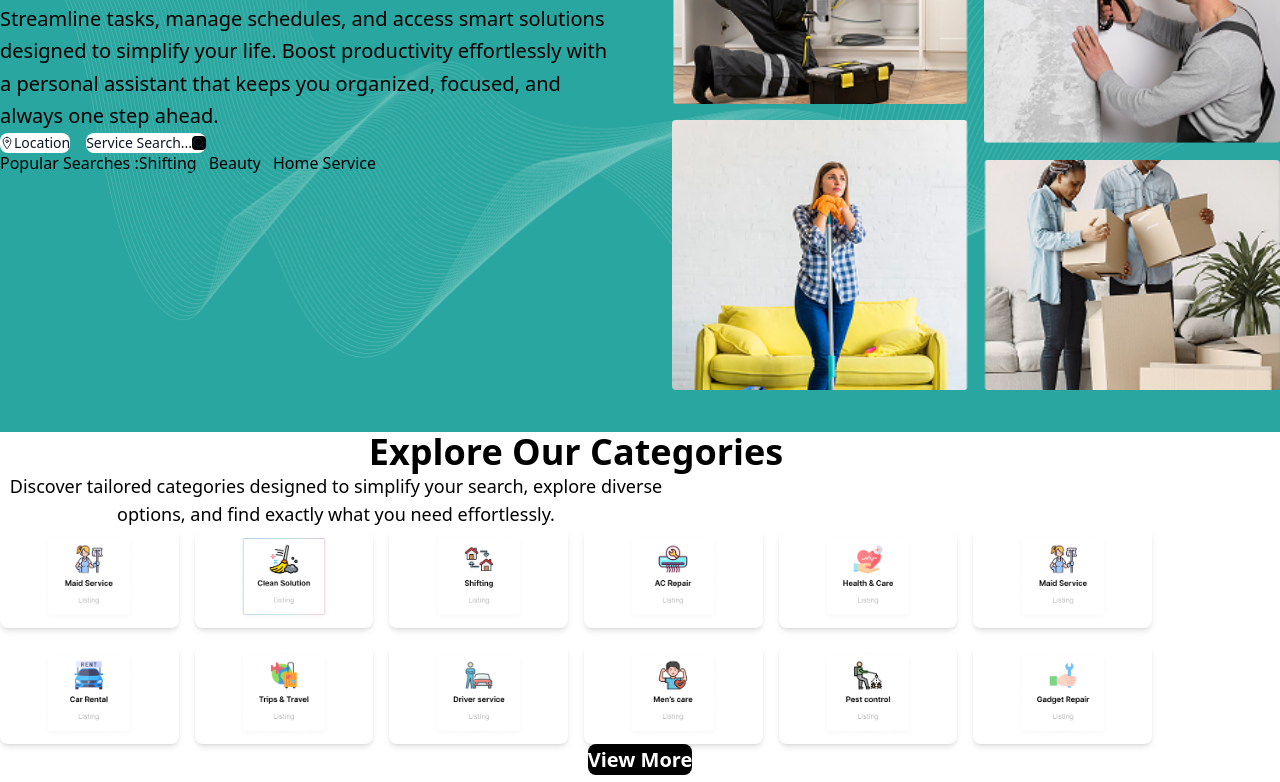
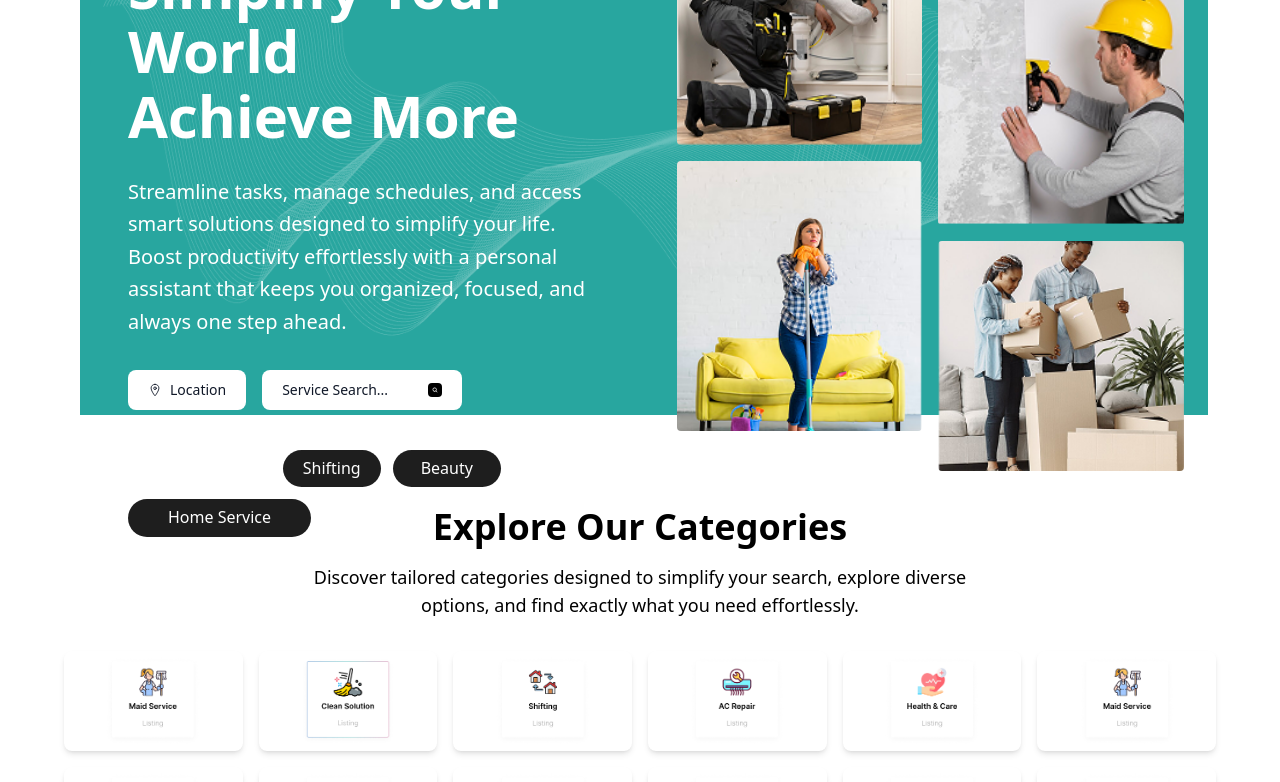
Before and after one commit to ankitahossain/Sheba_I_Task, a React (Vite) app: page / in a window 1280 px wide. Shown: the part 260-1042 px from the top of the page. Built offline with nearby package versions, Linux system fonts and the light colour scheme.

Commit message:
codeAdded

```diff
--- a/src/Components/Works.jsx
+++ b/src/Components/Works.jsx
@@ -29,7 +29,7 @@ const Works = () => {
         </div>
         {/* Cards container */}
         <div className="relative z-10 flex flex-col lg:flex-row justify-center items-center gap-8 lg:gap-x-24 mt-10 sm:mt-20 flex-wrap">
-          {/* Left column */}
+
           <div className="flex flex-col gap-8 sm:gap-16 lg:gap-36 items-center w-full lg:w-auto">
             {/* Card 1 */}
             <div className="w-full max-w-xs sm:max-w-md md:w-[426px] h-auto sm:h-[286px] flex flex-col justify-center items-center gap-4 rounded-2xl bg-white_color shadow-xl lg:mr-[58%] p-4">
--- a/src/index.css
+++ b/src/index.css
@@ -1,64 +1,55 @@
-/* Tailwind v4 syntax - no @tailwind directives needed */
 @import "tailwindcss";
 
-/* Custom CSS variables */
 :root {
   --font-inter: "Inter", sans-serif;
   --font-lato: "Lato", sans-serif;
-  --font-roboto: "Roboto", sans-serif;
+  --font-roboto:"Roboto", sans-serif;
   --font-open-sans: "Open Sans", sans-serif;
   --color-black_color: #1E1E1E;
   --color-white_color: #FFFFFF;
   --color-hover_color: #124544;
   --color-banner_color: #28A69F;
   --color-font_color: #000000;
-  --color-gray_color: #727e89;
-  --color-bg_color: #f5f5f5;
+  --color-gray_color:#727e89;
+  --color-bg_color:#f5f5f5;
 }
 
-/* Custom theme configuration for Tailwind v4 */
-@theme {
-  --font-family-inter: var(--font-inter);
-  --font-family-lato: var(--font-lato);
-  --font-family-roboto: var(--font-roboto);
-  --font-family-open-sans: var(--font-open-sans);
+@theme{
+  --font-font-open-sans:var(font-open-sans);
+  --font-font-lato:var(font-lato);
+  --font-roboto:var(font-roboto);
+  --font-font-inter:var(font-inter);
+  --color-black_color:var(black_color);
+  --color-white_color:var(white_color);
+  --color-hover_color:var(hover_color);
+  --color-banner_color:var(banner_color);
+  --color-font_color:var(font_color);
+  --color-gray_color:var(gray_color);
+  --color-bg_color:var(-bg_color);
 
-  --color-black-custom: var(--color-black_color);
-  --color-white-custom: var(--color-white_color);
-  --color-hover-custom: var(--color-hover_color);
-  --color-banner-custom: var(--color-banner_color);
-  --color-font-custom: var(--color-font_color);
-  --color-gray-custom: var(--color-gray_color);
-  --color-bg-custom: var(--color-bg_color);
 }
 
-/* Base styles */
+@layer base {
   * {
-  margin: 0;
-  padding: 0;
-  box-sizing: border-box;
+    @apply m-0 p-0 box-border;
+  }
+  ul, li, ol {
+    @apply list-none;
+  }
+  img {
+    @apply align-middle;
+  }
+  a {
+    @apply inline-block no-underline;
+  }
 }
 
-ul, li, ol {
-  list-style: none;
-}
-
-img {
-  vertical-align: middle;
-}
-
-a {
-  display: inline-block;
-  text-decoration: none;
-}
-
-/* Custom component styles */
+@layer components {
   .menu {
     position: relative;
     color: var(--color-black_color);
     transition: all linear 0.2s;
   }
-
   .menu:hover {
     color: var(--color-hover_color);
   }
@@ -68,16 +59,13 @@ a {
     color: var(--color-white_color);
     transition: all linear 0.2s;
   }
-
   .footer_item:hover {
     color: var(--color-hover_color);
   }
-
   .btn {
     position: relative;
     overflow: hidden;
   }
-
   .btn::after {
     position: absolute;
     content: "";
@@ -89,7 +77,6 @@ a {
     visibility: hidden;
     transition: all linear 0.2s;
   }
-
   .btn:hover::after {
     left: 0;
     visibility: visible;
@@ -99,7 +86,6 @@ a {
     position: relative;
     z-index: 1;
   }
-
   .bgBanner::before {
     position: absolute;
     content: "";
@@ -108,3 +94,4 @@ a {
     background-color: var(--color-banner_color);
     z-index: -1;
   }
+}
```
Also changed, not shown: src/Components/Service.jsx (line endings or trailing spaces), src/Components/YourHome.jsx (line endings or trailing spaces). Lines whose indentation alone changed are shown as unchanged.
